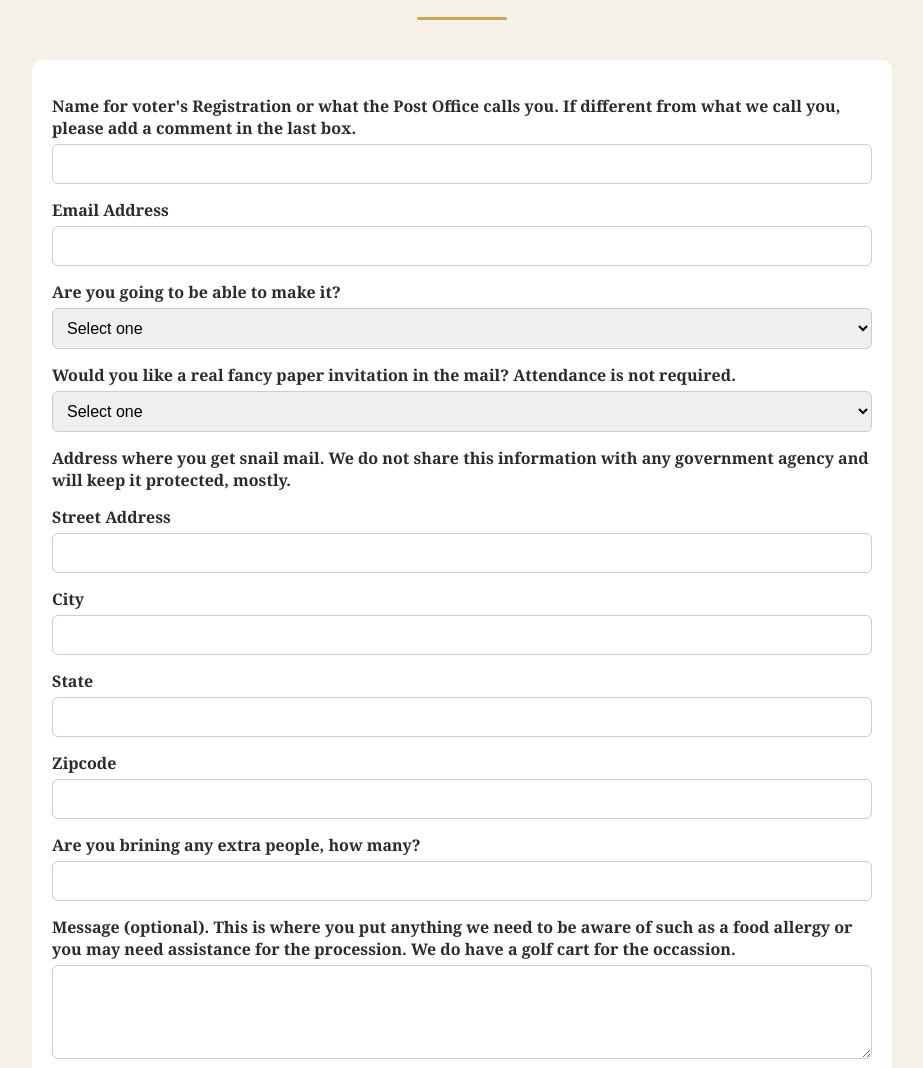
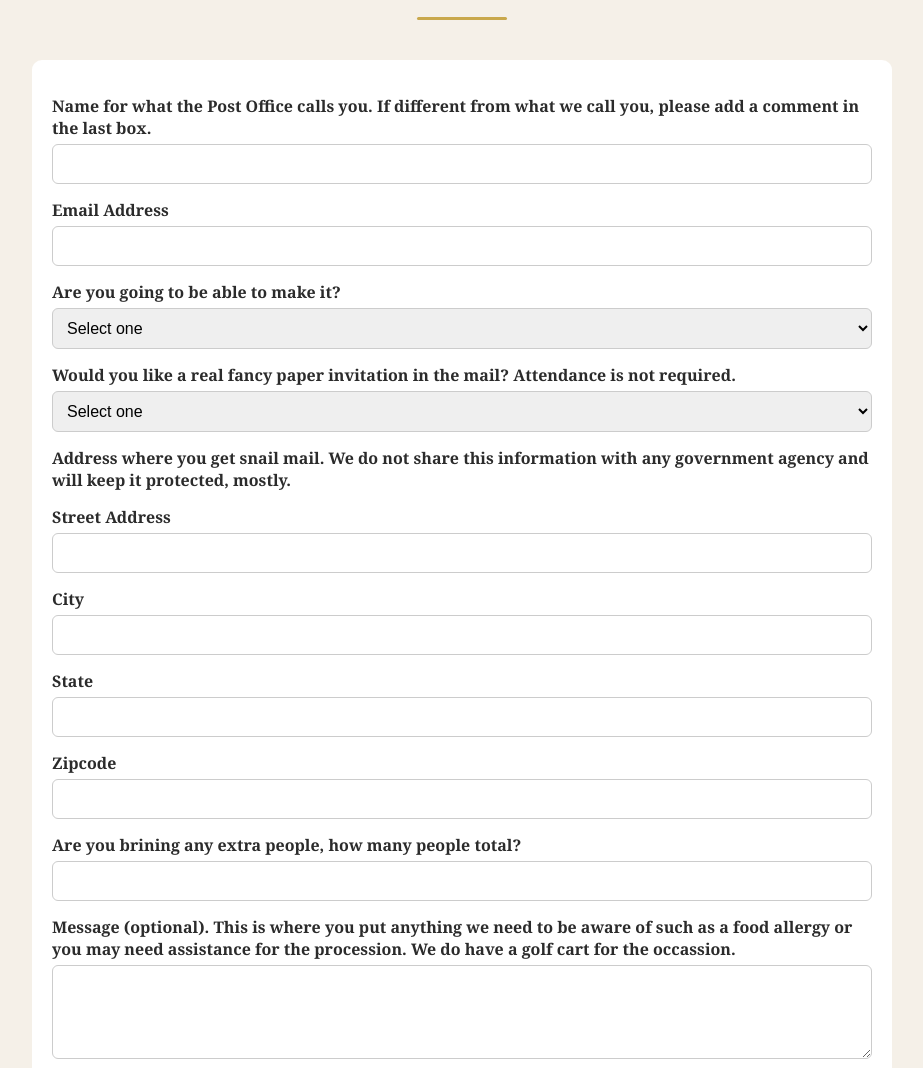
Before and after one commit to d4rkr3v3nge/ShaneAndSteph1, a plain HTML site: page rsvp.html in a window 1280 px wide. Shown: the part 190-1258 px from the top of the page, without its empty margins (178-1101 px from the left). Drawn offline with Linux system fonts and the light colour scheme.

Commit message:
Update RSVP form labels for clarity

```diff
--- a/rsvp.html
+++ b/rsvp.html
@@ -32,7 +32,7 @@
         <!-- Invisible bot trap -->
         <input type="text" id="trap" name="trap" style="display:none;">
 
-        <label for="name">Name for voter's Registration or what the Post Office calls you. If different from what we call you, please add a comment in the last box. </label>
+        <label for="name">Name for what the Post Office calls you. If different from what we call you, please add a comment in the last box. </label>
         <input type="text" id="name" name="name" required>
 
         <label for="email">Email Address</label>
@@ -66,7 +66,7 @@
 <input type="text" id="zipcode" name="zipcode" required>
 
 
-        <label for="guests">Are you brining any extra people, how many? </label>
+        <label for="guests">Are you brining any extra people, how many people total? </label>
         <input type="number" id="guests" name="guests" min="0" required>
 
         <label for="message">Message (optional). This is where you put anything we need to be aware of such as a food allergy or you may need assistance for the procession. We do have a golf cart for the occassion.</label>
```
